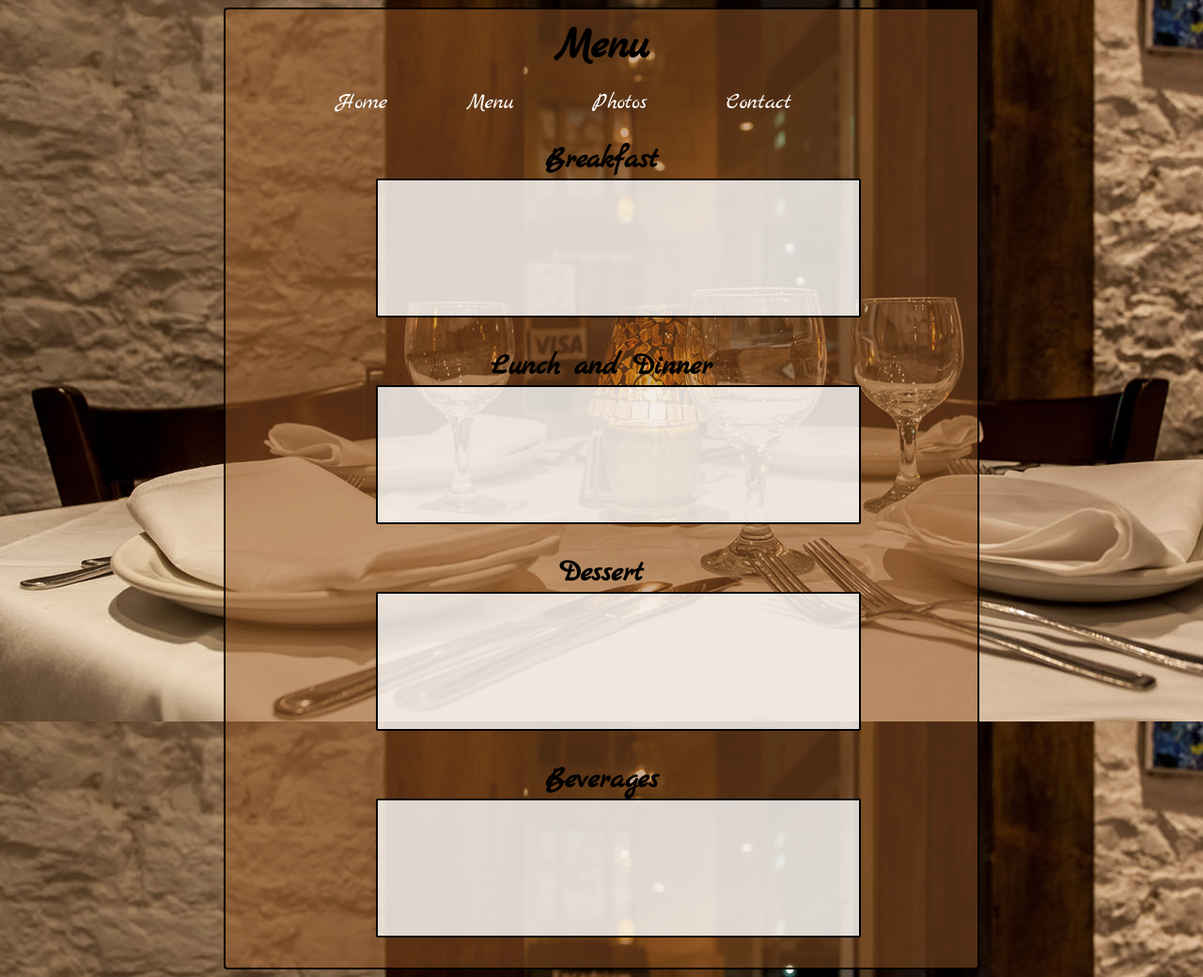
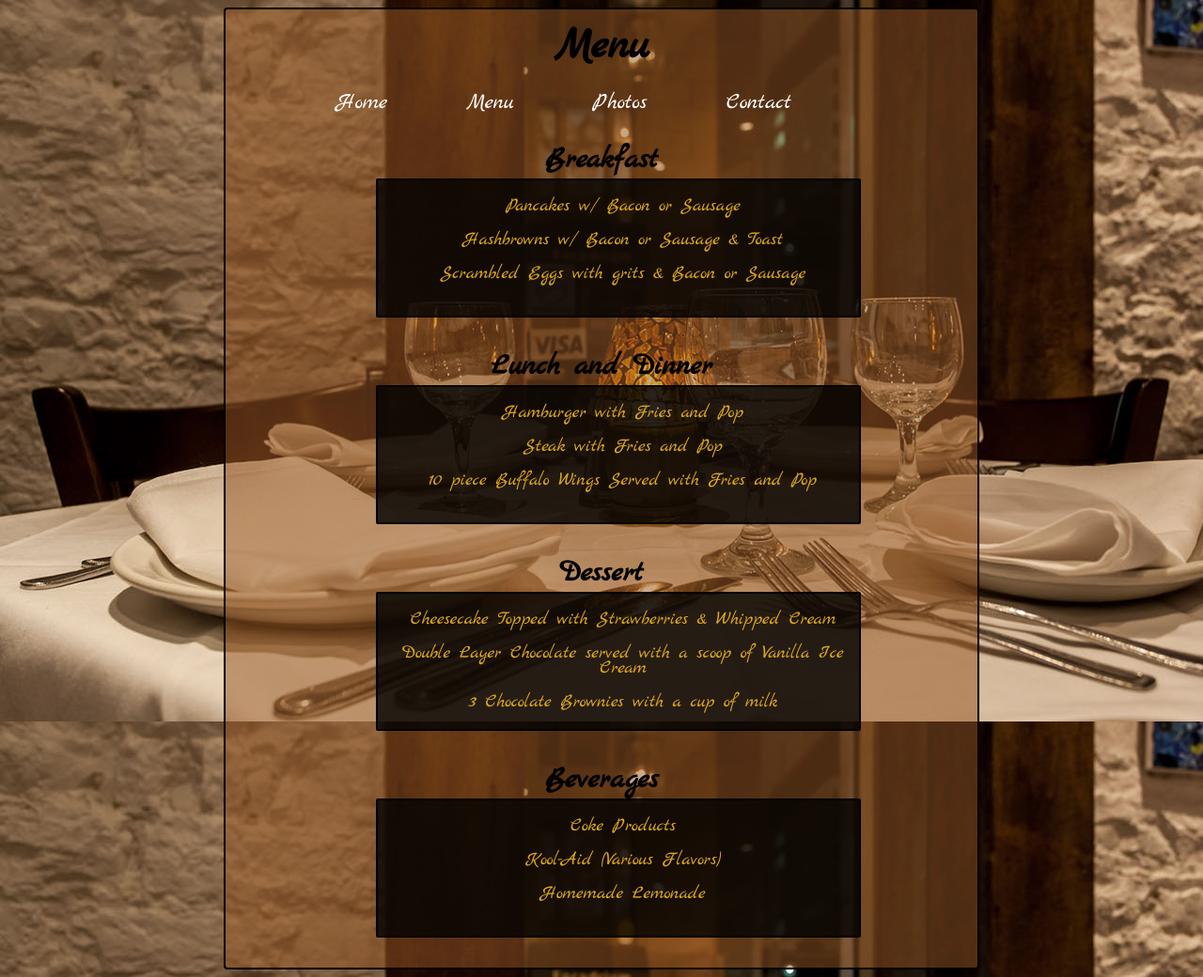
Before and after one commit to scalesan/Scales-Portfolio, a PHP site: page /menu.html in a window 1280 px wide. Shown: the whole page at 94% size. Run offline with PHP 8.4, Linux system fonts and the light colour scheme; some libraries are stand-ins or nearby versions.

Commit message:
Adding files to master

```diff
--- a/Desktop/Practice Coding/Restaurant/menu.html
+++ b/Desktop/Practice Coding/Restaurant/menu.html
@@ -11,19 +11,35 @@
 <div class="maincontainerproperties" id="menuscontainer">
 <header id="menuheader">Menu</header>
 <nav>
-	<a href="index.html" id="homelink">Home</a>
+	<a href="index-restaurant.html" id="homelink">Home</a>
   	<a href="menu.html">Menu</a>
 	<a href="#">Photos</a>
 	<a href="#">Contact</a>
 </nav>
 <h1 class="menuCategories">Breakfast</h1>
-<div class="menuoptionsproperties"></div>
+<div class="menuoptionsproperties">
+	<p class="center gold">Pancakes w/ Bacon or Sausage</p>
+	<p class="center gold">Hashbrowns w/ Bacon or Sausage &amp; Toast</p>
+	<p class="center gold">Scrambled Eggs with grits &amp; Bacon or Sausage</p>
+</div>
 <h1 class="menuCategories">Lunch and Dinner</h1>
-<div class="menuoptionsproperties"></div>
+<div class="menuoptionsproperties">
+<p class="center gold">Hamburger with Fries and Pop</p>
+<p class="center gold">Steak with Fries and Pop</p>
+<p class="center gold">10 piece Buffalo Wings Served with Fries and Pop</p>
+</div>
 <h1 class="menuCategories">Dessert</h1>
-<div class="menuoptionsproperties"></div>
+<div class="menuoptionsproperties">
+<p class="center gold">Cheesecake Topped with Strawberries &amp; Whipped Cream</p>
+<p class="center gold">Double Layer Chocolate served with a scoop of Vanilla Ice Cream</p>
+<p class="center gold">3 Chocolate Brownies with a cup of milk</p>
+</div>
 <h1 class="menuCategories">Beverages</h1>
-<div class="menuoptionsproperties"></div>
+<div class="menuoptionsproperties">
+	<p class="center gold">Coke Products</p>
+	<p class="center gold">Kool-Aid (Various Flavors)</p>
+	<p class="center gold">Homemade Lemonade</p>
+</div>
 
 </body>
 </html>
--- a/Desktop/Practice Coding/Restaurant/restaurant.css
+++ b/Desktop/Practice Coding/Restaurant/restaurant.css
@@ -158,9 +158,19 @@ div p{
 	width: 32rem;
 	height:9rem;
 	border: 2px solid black;
-	background-color: rgba(255, 255, 255, .8);
+	background-color: rgba(0, 0, 0, .8);
 	border-radius: 2px;
 	margin-left:20%;
 	margin-bottom:2rem;
+	font-size: 20px;
+	font-family: 'Marck Script', cursive;
+	line-height: 1rem;
+}
 
+.center{
+	text-align: center;
 }
+
+.gold{
+	color:rgb(218, 165, 32)
+}
```
Also changed, not shown: Desktop/Practice Coding/Restaurant/index.html (deleted, +0 -63 lines).
